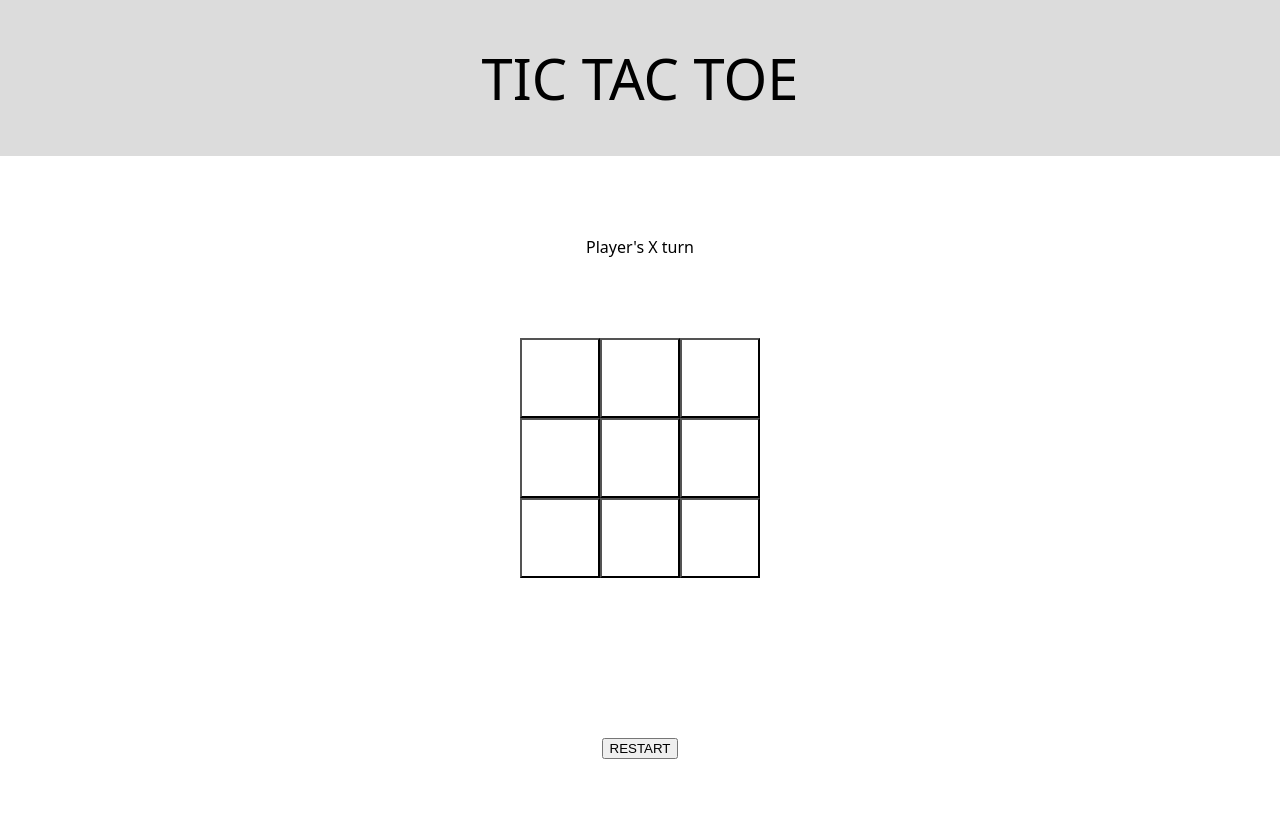
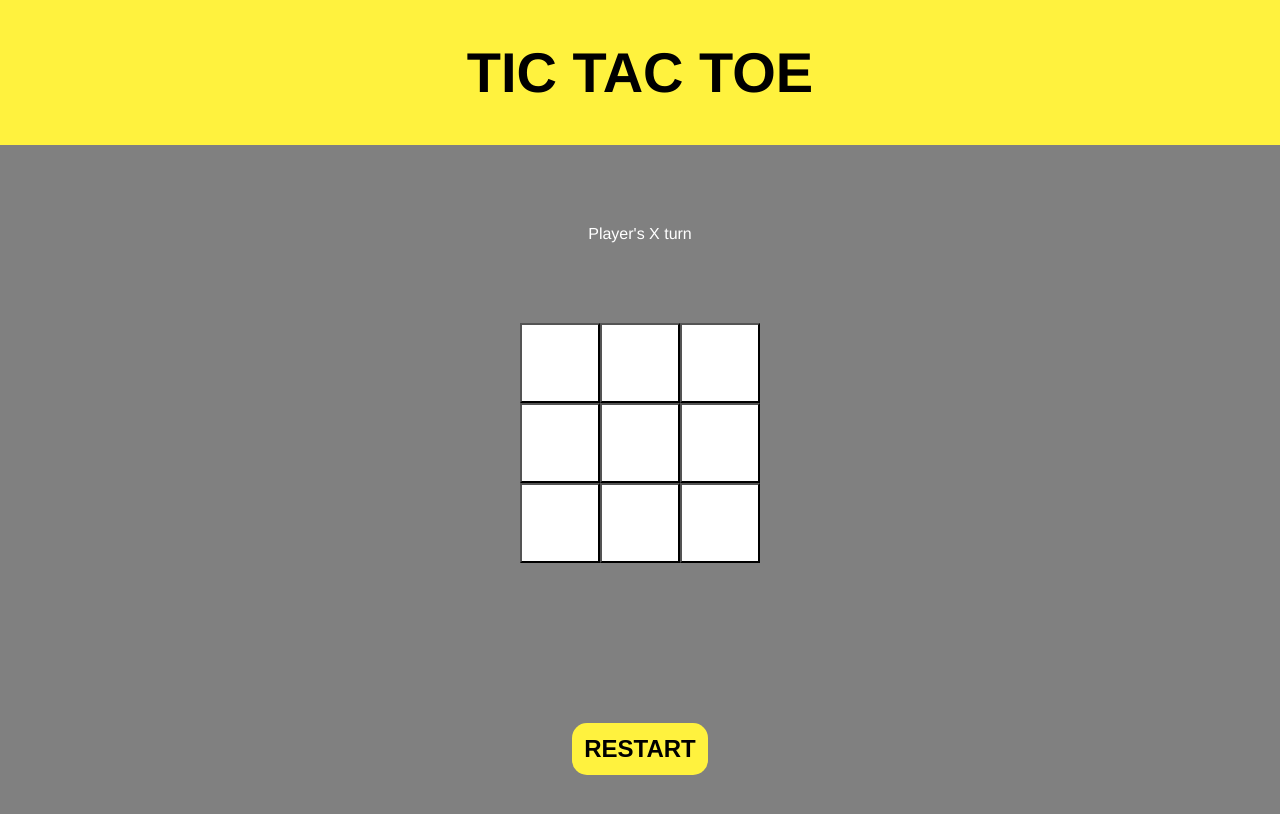
Before and after one commit to boobel/TicTacToe, a plain HTML site: page index.html in a window 1280 px wide. Drawn offline with Linux system fonts and the light colour scheme.

Commit message:
worked on the UI, fixed bug with not displaying the score after the first reset

```diff
--- a/index.html
+++ b/index.html
@@ -6,7 +6,7 @@
         <link rel="stylesheet" href="style.css"/>
     </head>
     <header>
-        TIC TAC TOE
+        <strong>TIC TAC TOE</strong>
     </header>
     <body>
         <div class="content">
@@ -29,7 +29,7 @@
                 <button class="field" data-index="8"></button>
             </div>
             <span id="result"></span>
-            <button id="restart-button">RESTART</button>
+            <button id="restart-button"><strong>RESTART</strong></button>
         </div>
     </body>
     <script src="script.js"></script>
--- a/script.js
+++ b/script.js
@@ -12,7 +12,12 @@ const gameBoard = (() => {
         fieldElements.forEach((field) => {
             field.innerHTML = '';
         });
-        displayController.result.innerHTML = '';
+        if(displayController.result.innerHTML !== ''){
+            displayController.result.innerHTML = ''
+        }
+        displayController.isWinnerO = false;
+        displayController.isWinnerX = false;
+        displayController.sDraw = false;
     };
 
     return {board, reset};
@@ -55,8 +60,6 @@ const displayController = (() => {
     let isDraw = false;
 
 
-    resetBtn.addEventListener('click', gameBoard.reset)
-
 
 
     fieldElements.forEach((field) => {
@@ -92,6 +95,7 @@ const displayController = (() => {
         });
     });
 
+    resetBtn.addEventListener('click', gameBoard.reset)
 
     return {fieldElements, isWinnerO, isWinnerX, result}
 })();
--- a/style.css
+++ b/style.css
@@ -1,14 +1,17 @@
 html {
-    font-family: system-ui, -apple-system, BlinkMacSystemFont, 'Segoe UI', Roboto, Oxygen, Ubuntu, Cantarell, 'Open Sans', 'Helvetica Neue', sans-serif;
+    font-family: 'Franklin Gothic Medium', 'Arial Narrow', Arial, sans-serif;
+    color: white;
 }
 
 body {
     margin: 0;
+    background-color: grey;
 }
 
 header {
+    color: black;
     text-align: center;
-    background-color: gainsboro;
+    background-color: rgb(255, 242, 62);
     padding: 5vh;
     font-size: 7vh;
 }
@@ -36,3 +39,20 @@ header {
 
 
 }
+
+.field:hover {
+    background-color: rgb(255, 242, 62);
+}
+
+#restart-button {
+    background-color: rgb(255, 242, 62);
+    padding: 1.5vh;
+    border-radius: 15px;
+    font-size: 3vh;
+    border: none;
+}
+
+#restart-button:active {
+    position: relative;
+    top: 5px;
+}
```
